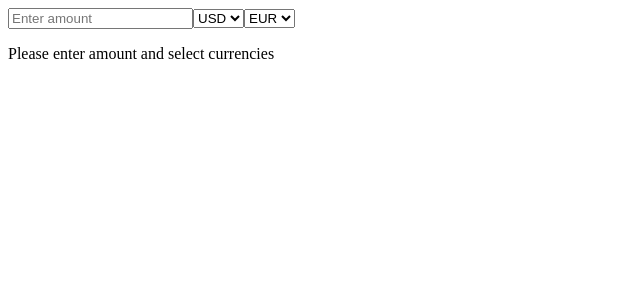
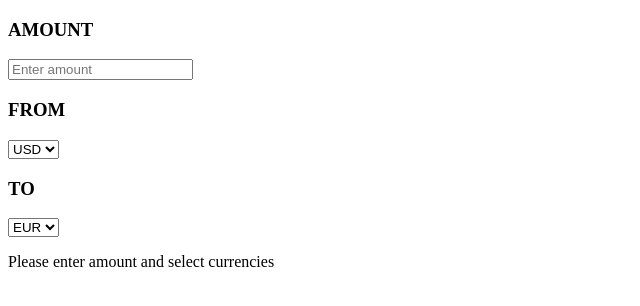
Before and after one commit to joelclaudius/currency-converter, a React (Create React App) app: page / in a window 1280 px wide. Shown: the top 306 px of the page, without its empty margins (0-640 px from the left). Built offline with nearby package versions, Linux system fonts and the light colour scheme.

Commit message:
Update build

```diff
--- a/src/App.js
+++ b/src/App.js
@@ -56,24 +56,43 @@ const App = () => {
 
   return (
     <div>
+      <div>
+        <div>
+          <h3>AMOUNT</h3>
           <input
             type="number" // Use number input for currency amount
             placeholder="Enter amount"
             value={currency}
             onChange={(e) => setCurrency(e.target.value)}
           />
-      <select value={countryA} onChange={(e) => setCountryA(e.target.value)}>
+        </div>
+
+        <div>
+          <h3>FROM</h3>
+          <select
+            value={countryA}
+            onChange={(e) => setCountryA(e.target.value)}
+          >
             <option value="USD">USD</option>
             <option value="EUR">EUR</option>
             <option value="CAD">CAD</option>
             <option value="INR">INR</option>
           </select>
-      <select value={countryB} onChange={(e) => setCountryB(e.target.value)}>
+        </div>
+
+        <div>
+          <h3>TO</h3>
+          <select
+            value={countryB}
+            onChange={(e) => setCountryB(e.target.value)}
+          >
             <option value="USD">USD</option>
             <option value="EUR">EUR</option>
             <option value="CAD">CAD</option>
             <option value="INR">INR</option>
           </select>
+        </div>
+      </div>
 
       <div>
         {loading ? (
```
Also changed, not shown: 7 other files (tests, documents, lock files or other folders). Lines whose indentation alone changed are shown as unchanged.
